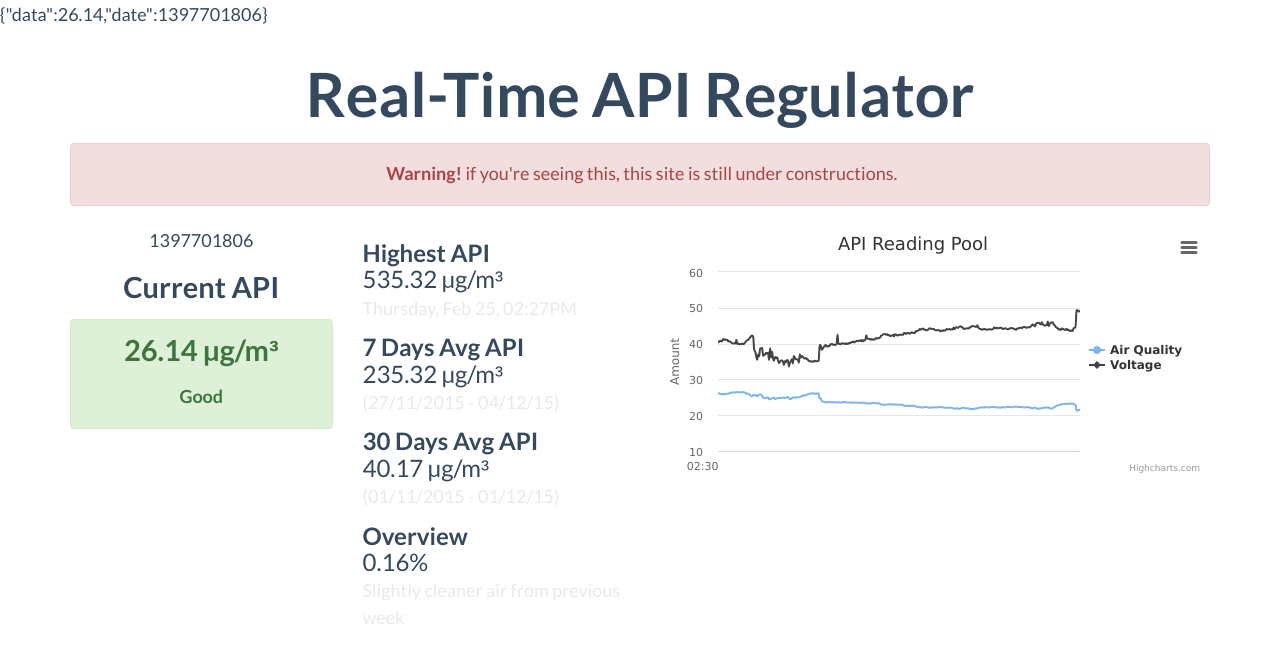
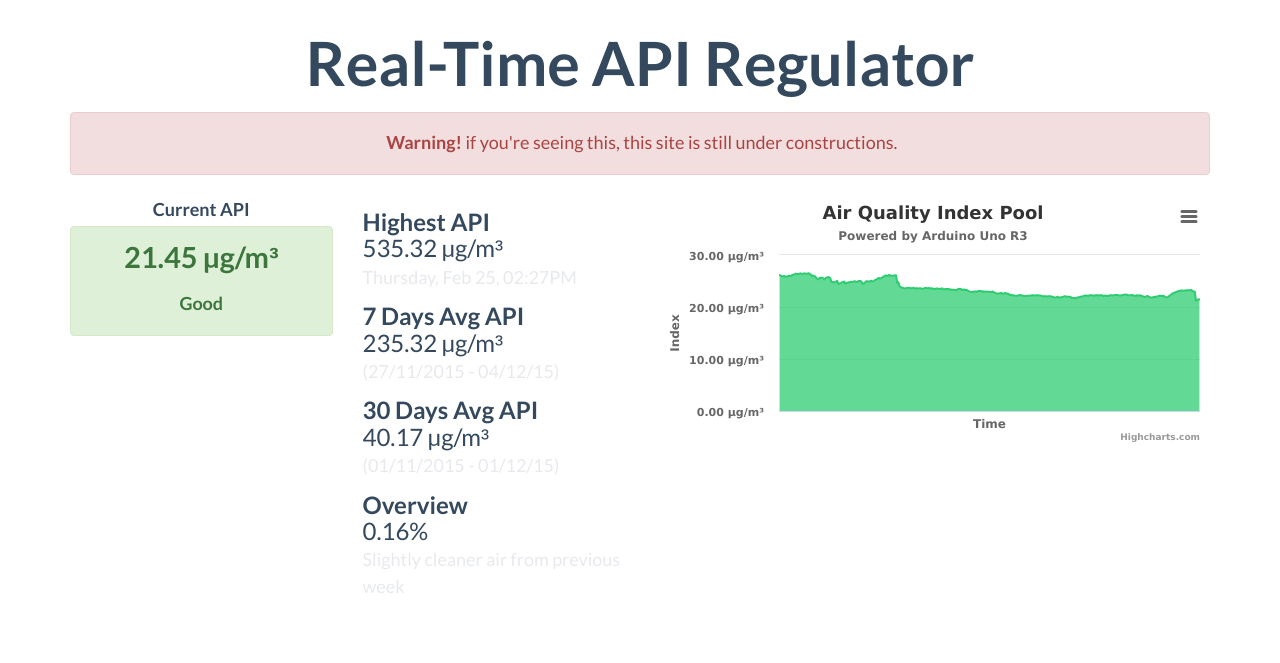
Before and after one commit to Zulfaqar/Exato, a PHP site: page / in a window 1280 px wide. Shown: the top 663 px of the page. Run offline with PHP 8.4, Linux system fonts and the light colour scheme; data comes from the database, SQL or seed files in the repository; some libraries are stand-ins or nearby versions.

Commit message:
highchart value and color

```diff
--- a/data.php
+++ b/data.php
@@ -1,6 +1,6 @@
 <?php
-$con = mysql_connect("exato-db-instance.cwbw53vhehej.us-west-2.rds.amazonaws.com","Zulfaqar", "94025467z");
-//$con = mysql_connect("localhost","root", "");
+//$con = mysql_connect("exato-db-instance.cwbw53vhehej.us-west-2.rds.amazonaws.com","Zulfaqar", "94025467z");
+$con = mysql_connect("localhost","root", "");
 
 if (!$con) {
   die('Could not connect: ' . mysql_error());
@@ -8,36 +8,43 @@ if (!$con) {
 
 mysql_select_db("exato_database", $con);
 //mysql_select_db("energy_project", $con);
+$chart = array();
+$sth = mysql_query("
+                    SELECT
+                    value
+                    FROM readings
+                    where sensor='pool_temp'
+                    ");
+//$rows = array();
+//$rows['name'] = 'Air Quality';
 
-$sth = mysql_query("SELECT value FROM readings where sensor='pool_temp'");
-$rows = array();
-$rows['name'] = 'Air Quality';
 while($r = mysql_fetch_array($sth)) {
-    $rows['data'][] = $r['value'];
+   $chart['api'][] = $r['value'];
 }
 
-$sth = mysql_query("SELECT value FROM readings where sensor='pool_hum'");
-$rows1 = array();
-$rows1['name'] = 'Voltage';
-while($rr = mysql_fetch_assoc($sth)) {
-    $rows1['data'][] = $rr['value'];
-}
-
-$sth = mysql_query("SELECT time_stamp*1000 as time_stamp FROM readings where sensor='pool_hum'");
-$rows2 = array();
-$rows2['name'] = 'time';
+$sth = mysql_query("
+                    SELECT
+                    date_format(time_stamp,'%b %d, %h:%i %p') as time_stamp
+                    FROM readings
+                    where sensor='pool_temp'
+                    ");
+//$rows2 = array();
+//$rows2['name'] = 'Time';
 while($rrr = mysql_fetch_assoc($sth)) {
-    $rows2['data'][] = $rrr['time_stamp'];
+    $chart['api_date'][] = $rrr['time_stamp'];
 }
 
 
-$result = array();
-array_push($result,$rows2);
-array_push($result,$rows);
-array_push($result,$rows1);
 
 
-print json_encode($result, JSON_NUMERIC_CHECK);
+
+
+//$chart = array();
+//array_push($chart,$rows);
+//array_push($chart,$rows2);
+
+
+return json_encode($chart, JSON_NUMERIC_CHECK);
 
 mysql_close($con);
 ?>
--- a/data_prep.php
+++ b/data_prep.php
@@ -9,14 +9,14 @@ if (!$con) {
 mysql_select_db("exato_database", $con);
 //mysql_select_db("energy_project", $con);
 
-$query = mysql_query(" SELECT
+$query = mysql_query("
+                    SELECT
                     ifnull(round(value,2),0.00) AS api_value,
-                    time_stamp AS daily_date
+                    date_format(time_stamp,'%M %d %Y %h:%i %p') AS daily_date
                     FROM readings
-                    WHERE
-                    sensor = 'pool_temp'
-
-                     ORDER BY time_stamp DESC ");
+                    WHERE sensor = 'pool_temp'
+                    ORDER BY time_stamp asc
+                    ");
 $result = array();
 while($row = mysql_fetch_array($query)) {
     $result['data']= $row['api_value'];
@@ -27,7 +27,7 @@ while($row = mysql_fetch_array($query)) {
 //array_push($result,);
 
 
-print json_encode($result, JSON_NUMERIC_CHECK);
+return json_encode($result, JSON_NUMERIC_CHECK);
 
 mysql_close($con);
 ?>
--- a/index.php
+++ b/index.php
@@ -1,7 +1,9 @@
 <!DOCTYPE HTML>
 <?php date_default_timezone_set("Asia/Kuala_Lumpur");?>
 <!--<div style="display:none;">-->
-    <?php include 'data_prep.php'; ?>
+    <?php include 'data.php';
+    include 'data_prep.php';
+     ?>
 <!--</div>-->
 <html lang="en">
     <head>
@@ -17,60 +19,84 @@
         <script type="text/javascript" src="http://ajax.googleapis.com/ajax/libs/jquery/1.7.1/jquery.min.js"></script>
         <script type="text/javascript">
         $(document).ready(function() {
-            var options = {
+            $('#container').highcharts({
+                 legend: {
+            enabled: false
+        },
         chart: {
-                    renderTo: 'container',
-                    type: 'spline',
-                    marginRight: 130,
-                    marginBottom: 25
+            type: 'area'
         },
         title: {
-                    text: 'API Reading Pool',
-                    x: -20 //center
+            text: 'Air Quality Index Pool'
         },
         subtitle: {
-                    text: '',
-                    x: -20
-                },
-                 global: {
-                useUTC: false
+            text: 'Powered by Arduino Uno R3'
         },
          xAxis: {
+             labels:{enabled: false},
+             title:{
+                 text: 'Time'
+             },
+
+                categories: [ <?php foreach ($chart['api_date'] as $value) {
+                                        echo "'".$value."',";
+                                    } ?>],
+                crosshair:false,
                 type: 'datetime',
-            tickInterval: 3600, // one week
-               labels: {
-                format: '{value: %H:%M}',
-                align: 'right'
-                //rotation: -30
-            } },
-
+                tickInterval: 1,
+                },
         yAxis: {
             title: {
-                        text: 'Amount'
+                text: 'Index'
             },
-                    plotLines: [{
-                        value: 0,
-                        width: 1,
-                        color: '#808080'
-                    }]
+            labels: {
+                format: '{value:.2f} µg/m³'
             },
 
-                legend: {
-                    layout: 'vertical',
-                    align: 'right',
-                    verticalAlign: 'top',
-                    x: -10,
-                    y: 100,
-                    borderWidth: 0
+
         },
-                series: []
+        tooltip: {
+            pointFormat: '{series.name} Index <b>{point.y:,.2f} µg/m³</b>',
+        },
+        plotOptions: {
+            area: {
+
+                marker: {
+                    fillColor: '#34495e',
+                    enabled: false,
+                    symbol: 'circle',
+                    radius: 4,
+                    states: {
+                        hover: {
+                            enabled: true
                         }
-
-            $.getJSON("data.php", function(json) {
-                options.xAxis.categories = json[0]['data'];
-                options.series[0] = json[1];
-                options.series[1] = json[2];
-                chart = new Highcharts.Chart(options);
+                    }
+                }
+            }
+        },
+        series: [{
+            color:'#c0392b',
+            name: 'API',
+            data: [
+                <?php
+                    foreach ($chart['api'] as $value) {
+                        echo $value.",";
+                    }
+                ?>],
+            zones: [{
+                    value: 50.00,
+                    color: '#2ecc71'
+                 }, {
+                    value: 100.00,
+                    color: '#f1c40f'
+                 }, {
+                    value: 200.00,
+                    color: '#e67e22'
+                 },{
+                    value: 300.00,
+                    color: '#c0392b'
+                 }]
+        }]
     });
 });
         </script>
@@ -94,12 +120,8 @@
             <div class="row">
                 <div class="col-sm-3 text-center">
                     <div>
-                    <?php echo $result['date'];
-                     date("F j, Y, g:i A"); ?>
-
-                    </div>
-                    <div>
-                    <h4>Current API</h4>
+                        <h7><?php echo $result['date']; ?>
+                            <b>Current API<b></h7>
                     </div>
                     <?php if($result['data']>301){ ?>
                     <div class="alert alert-danger">
```
Also changed, not shown: sensor.php (+2 -7 lines). Lines whose indentation alone changed are shown as unchanged.
